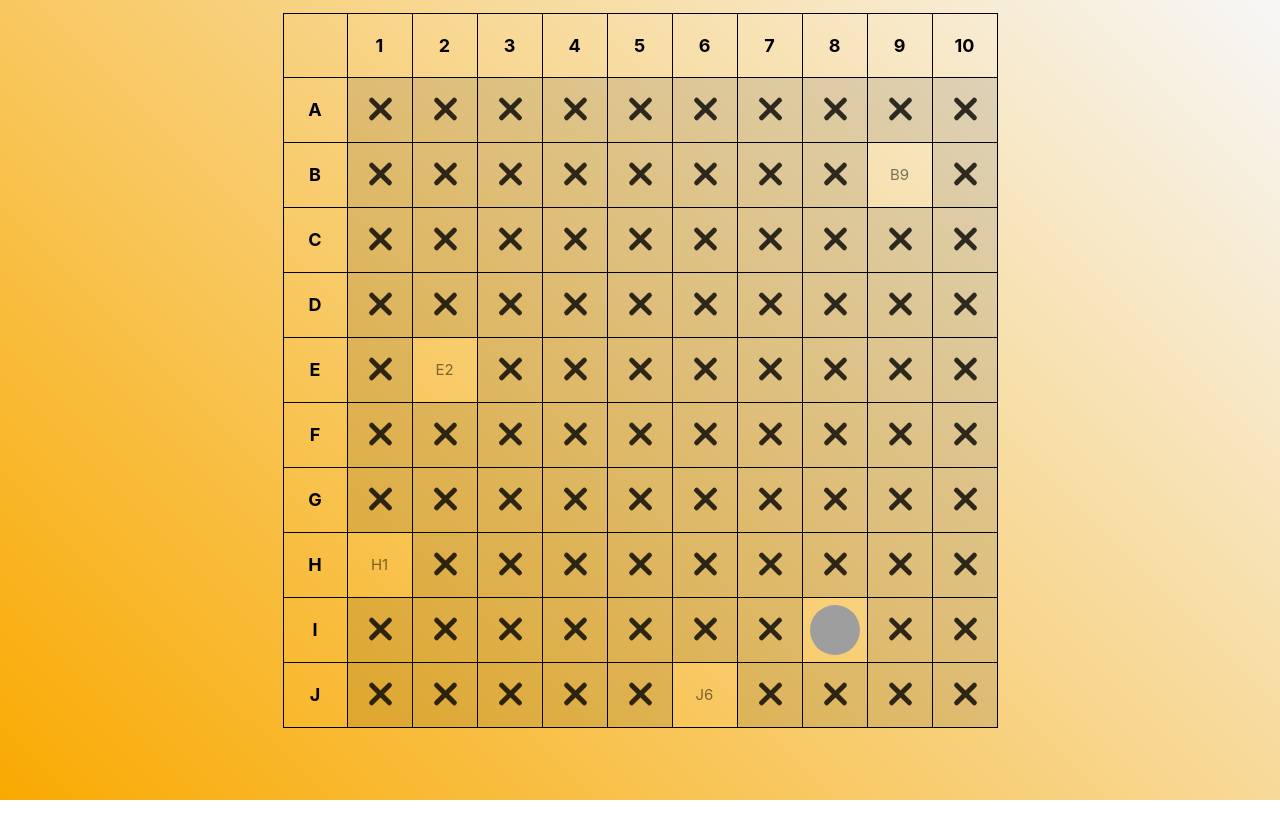
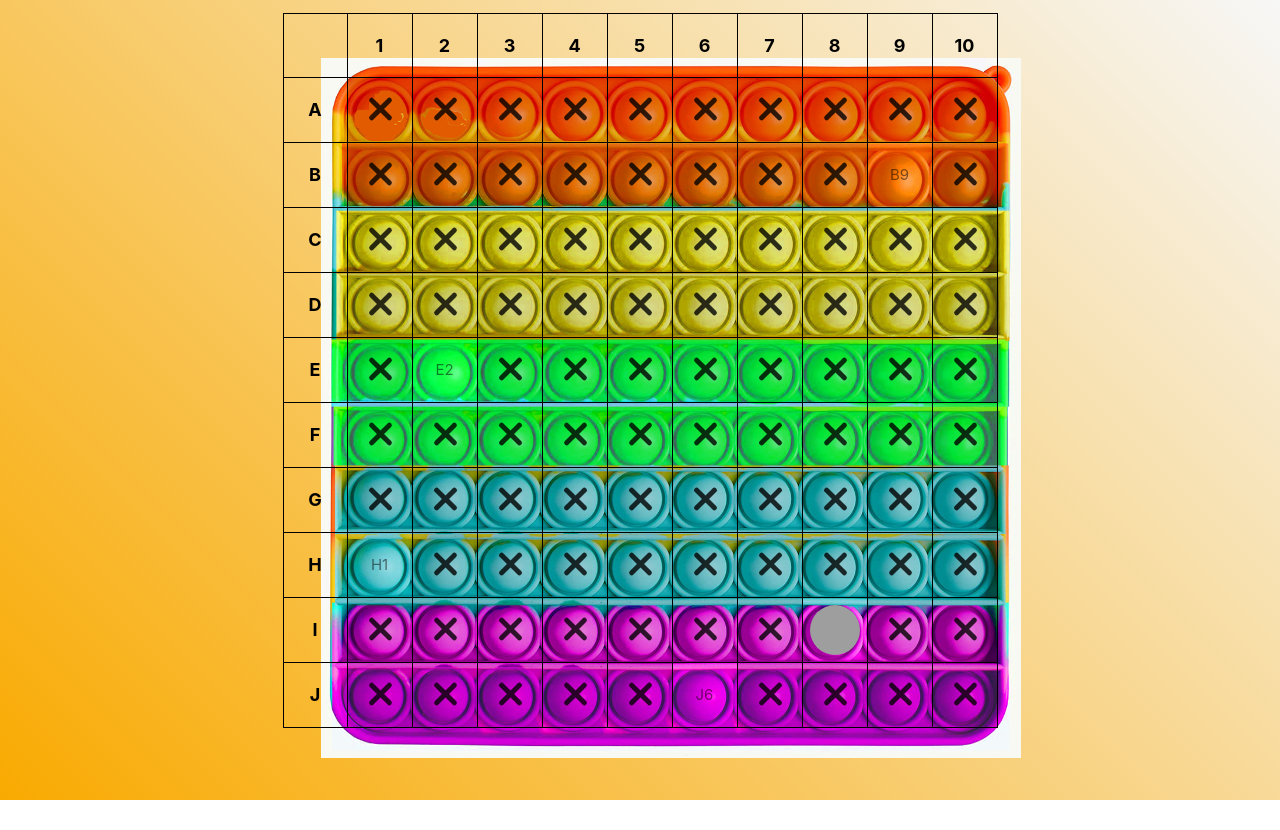
Before and after one commit to vikegart/activebot-custom, a website with bundled scripts: page client/index.html in a window 1280 px wide. Built offline with nearby package versions, Linux system fonts and the light colour scheme; grey boxes are pictures that could not be loaded.

Commit message:
popit as background

```diff
--- a/client/index.js
+++ b/client/index.js
@@ -10,6 +10,9 @@ const getData = () => {
     })
 }
 
-setInterval(() => {
-    getData().then(data => render(data));
-}, 500)
+// setInterval(() => {
+//     getData().then(data => render(data));
+// }, 500)
+
+
+getData().then(data => render(data));
--- a/client/style.css
+++ b/client/style.css
@@ -4,6 +4,22 @@
 
 body {
     background: #474747;
+}
+
+.table-responsive-lg{
+    position: relative;
+}
+
+.table::before{
+    width: 100%;
+    height: 100%;
+    background-image: url(./popit.jpeg);
+    background-size: 700px;
+    content: " ";
+    position: absolute;
+    top: 45px;
+    left: 38px;
+    background-repeat: no-repeat;
 }
 
 .box {
```
Also changed, not shown: client/popit.jpeg (added).
